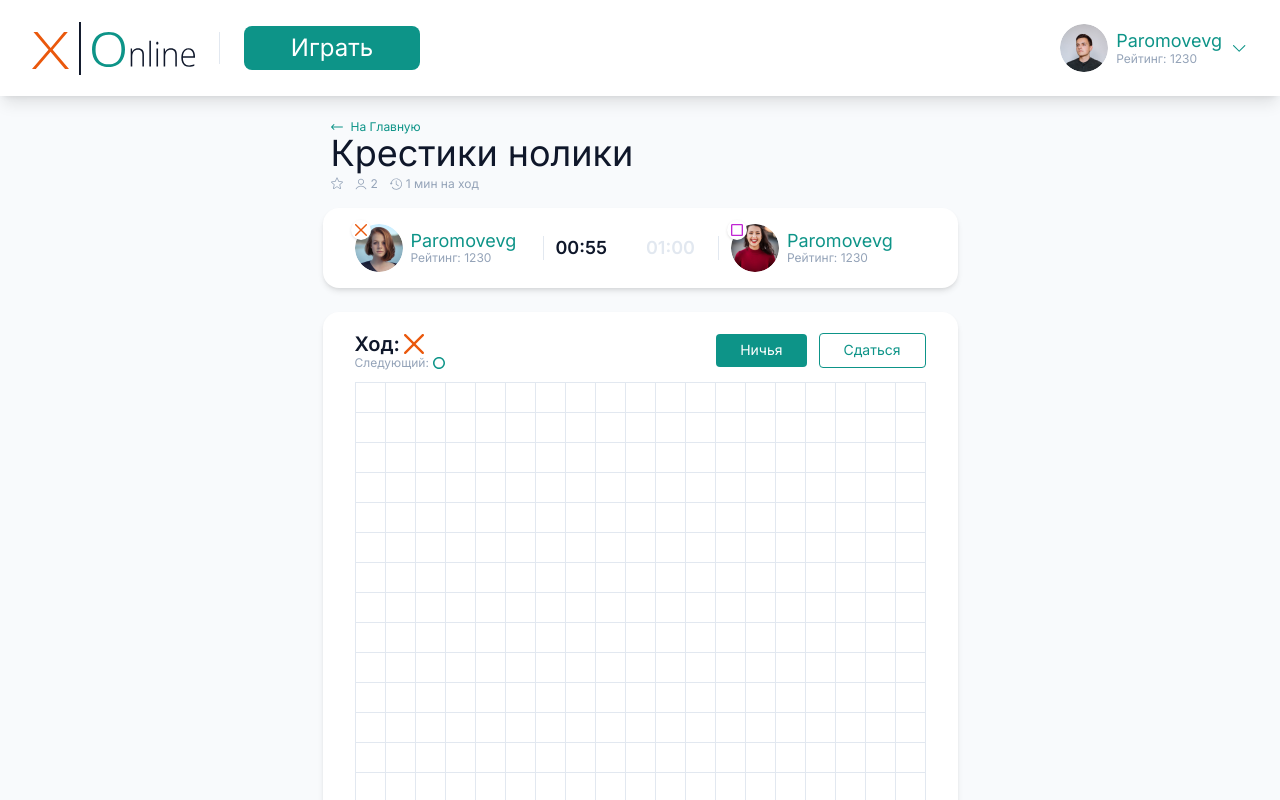
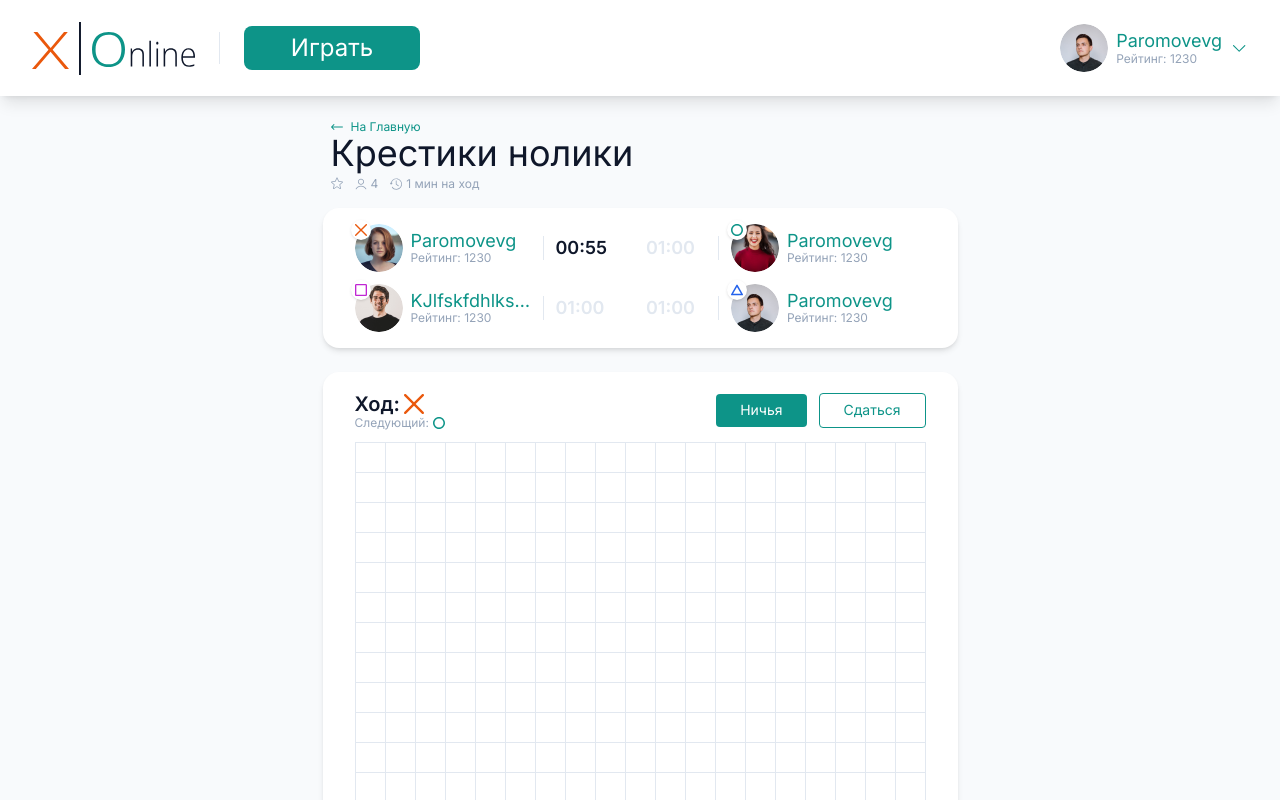
Before and after one commit to Kvazim/tic-tac-toe-online, a Next.js app: page / in a window 1280 px wide. Shown: the top 800 px of the page. Built offline with nearby package versions, Linux system fonts and the light colour scheme.

Commit message:
feat: Добавление победы по времени

```diff
--- a/components/game/game-field.jsx
+++ b/components/game/game-field.jsx
@@ -9,7 +9,8 @@ export function GameField({
   currentMove,
   nextMove,
   handleCellClick,
-  winnerSequence
+  winnerSequence,
+  winnerSymbol,
 }) {
 
   const actions = <>
@@ -26,6 +27,7 @@ export function GameField({
             <GameCell
               key={i}
               isWinner={winnerSequence?.includes(i)}
+              isDisabled={!!winnerSymbol}
               onClick={() => handleCellClick(i)}
             >
               {cell && <GameSymbol symbol={cell} className="w-5 h-5" />}
@@ -76,10 +78,11 @@ function GameGrid({children}) {
   );
 }
 
-function GameCell({children, onClick, isWinner}) {
+function GameCell({children, onClick, isWinner, isDisabled}) {
   return (
     <button
      className={clsx("flex items-center justify-center border border-slate-200 -ml-px -mt-px", isWinner && "bg-orange-600/10")}
+     disabled={isDisabled}
      onClick={onClick}
     >
       {children}
--- a/components/game/game-info.jsx
+++ b/components/game/game-info.jsx
@@ -2,13 +2,12 @@ import clsx from "clsx";
 import { Profile } from "../profile";
 import { GameSymbol } from "./game-symbol";
 import { GAME_SYMBOLS } from "./constants";
+import { useEffect, useState } from "react";
 
 import avatarSrc1 from "./images/avatar-1.png"
 import avatarSrc2 from "./images/avatar-2.png"
 import avatarSrc3 from "./images/avatar-3.png"
 import avatarSrc4 from "./images/avatar-4.png"
-import { useEffect, useState } from "react";
-import internal from "stream";
 
 const players = [
   {
@@ -23,25 +22,25 @@ const players = [
     name: "Paromovevg",
     rating: "1230",
     avatar: avatarSrc2,
-    symbol: GAME_SYMBOLS.SQUARE,
+    symbol: GAME_SYMBOLS.ZERO,
   },
   {
     id: 3,
     name: "KJlfskfdhlksdhfsdlfkhdshldfsdkdjfklsd",
     rating: "1230",
     avatar: avatarSrc3,
-    symbol: GAME_SYMBOLS.TRIANGLE,
+    symbol: GAME_SYMBOLS.SQUARE,
   },
   {
     id: 4,
     name: "Paromovevg",
     rating: "1230",
     avatar: avatarSrc4,
-    symbol: GAME_SYMBOLS.ZERO,
+    symbol: GAME_SYMBOLS.TRIANGLE,
   },
 ];
 
-export function GameInfo({ className, playersCount, currentMove }) {
+export function GameInfo({ className, playersCount, currentMove, isWinner, onPlayerTimeOver }) {
 
   return (
     <div className={clsx("grid grid-cols-2 gap-3 justify-between bg-white rounded-2xl shadow-md px-8 py-4", className)}>
@@ -51,7 +50,8 @@ export function GameInfo({ className, playersCount, currentMove }) {
             playerInfo={player}
             key={player.id}
             isRight={index % 2 === 1}
-            isTimerRunning={currentMove === player.symbol}
+            onTimeOver={() => onPlayerTimeOver(player.symbol)}
+            isTimerRunning={currentMove === player.symbol && !isWinner}
           />
         ))
       }
@@ -59,7 +59,7 @@ export function GameInfo({ className, playersCount, currentMove }) {
   );
 }
 
-function PlayerInfo({playerInfo, isRight, isTimerRunning}) {
+function PlayerInfo({playerInfo, isRight, isTimerRunning, onTimeOver}) {
   const [seconds, setSeconds] = useState(60);
   const minutesString = String(Math.floor(seconds / 60)).padStart(2, "0");
   const secondString = String(seconds % 60).padStart(2, "0");
@@ -85,6 +85,13 @@ function PlayerInfo({playerInfo, isRight, isTimerRunning}) {
     }
   }, [isTimerRunning]);
 
+  useEffect(() => {
+    if (seconds === 0) {
+      onTimeOver();
+    }
+  // eslint-disable-next-line react-hooks/exhaustive-deps
+  },[seconds]);
+
   return (
     <div className="flex gap-3 items-center">
       <div className={clsx("relative", isRight && "order-3")}>
--- a/components/game/model.js
+++ b/components/game/model.js
@@ -2,8 +2,8 @@ import { MOVE_ORDER } from "./constants";
 
 
 
-export const getNextMove = (currentMove, playersCount) => {
-  const sliceMoveOrder = MOVE_ORDER.slice(0, playersCount)
+export const getNextMove = (currentMove, playersCount, playerTimeOver) => {
+  const sliceMoveOrder = MOVE_ORDER.slice(0, playersCount).filter((simbol) => !playerTimeOver.includes(simbol));
   const nextMoveIndex = sliceMoveOrder.indexOf(currentMove) + 1;
 
   return sliceMoveOrder[nextMoveIndex] ?? sliceMoveOrder[0];
--- a/components/game/use-game-state.js
+++ b/components/game/use-game-state.js
@@ -3,14 +3,16 @@ import { GAME_SYMBOLS } from "./constants";
 import { computeWinner, getNextMove } from "./model";
 
 export function useGameState(playersCount) {
-  const [{cells, currentMove}, setGameState] = useState(() => ({
-    cells: new Array(19*19).fill(null),
-    currentMove: GAME_SYMBOLS.CROSS
+  const [{cells, currentMove, playerTimeOver}, setGameState] = useState(
+    () => ({
+      cells: new Array(19*19).fill(null),
+      currentMove: GAME_SYMBOLS.CROSS,
+      playerTimeOver: [],
   }));
 
   const winnerSequence = computeWinner(cells);
-
-  const nextMove = getNextMove(currentMove, playersCount);
+  const nextMove = getNextMove(currentMove, playersCount, playerTimeOver);
+  const winnerSymbol = nextMove === currentMove ? currentMove : winnerSequence?.[0];
 
   const handleCellClick = (index) => {
     setGameState((lastGameState) => {
@@ -20,8 +22,19 @@ export function useGameState(playersCount) {
 
       return {
         ...lastGameState,
-        currentMove: getNextMove(lastGameState.currentMove, playersCount),
+        currentMove: getNextMove(lastGameState.currentMove, playersCount,lastGameState.playerTimeOver),
         cells: lastGameState.cells.map((cell, i) => i === index ? lastGameState.currentMove : cell)
+      };
+    });
+  };
+
+  const handlePlayerTimeOver = (symbol) => {
+    setGameState((lastGameState) => {
+
+      return {
+        ...lastGameState,
+        playerTimeOver: [...lastGameState.playerTimeOver, symbol],
+        currentMove: getNextMove(lastGameState.currentMove, playersCount, lastGameState.playerTimeOver),
       };
     });
   };
@@ -31,6 +44,8 @@ export function useGameState(playersCount) {
     currentMove,
     nextMove,
     winnerSequence,
-    handleCellClick
+    winnerSymbol,
+    handleCellClick,
+    handlePlayerTimeOver,
   };
 }
--- a/pages/index.jsx
+++ b/pages/index.jsx
@@ -9,8 +9,8 @@ import { Header } from '../components/header';
 
 
 export default function HomePage() {
-  const [playersCount] = useState(2);
-  const {cells, currentMove, nextMove, winnerSequence, handleCellClick} = useGameState(playersCount);
+  const [playersCount] = useState(4);
+  const {cells, currentMove, nextMove, winnerSequence, handleCellClick, handlePlayerTimeOver, winnerSymbol} = useGameState(playersCount);
 
   return (
     <div className="bg-slate-50 min-h-screen">
@@ -19,7 +19,9 @@ export default function HomePage() {
         <GameTitle playersCount={playersCount} />
         <GameInfo
           playersCount={playersCount}
+          isWinner={!!winnerSymbol}
           currentMove={currentMove}
+          onPlayerTimeOver={handlePlayerTimeOver}
           className="mt-4"
         />
         <GameField
@@ -27,6 +29,7 @@ export default function HomePage() {
           currentMove={currentMove}
           nextMove={nextMove}
           winnerSequence={winnerSequence}
+          winnerSymbol={winnerSymbol}
           handleCellClick={handleCellClick}
           className="mt-6"
         />
```
